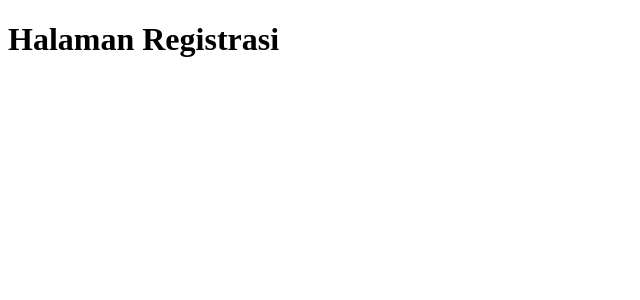
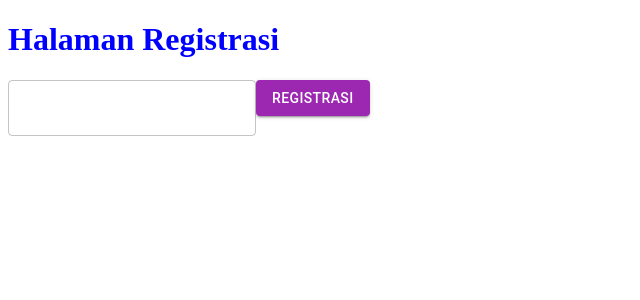
Before and after one commit to nawiq7208/React-Chat-App, a React (Create React App) app: page /registrasi in a window 1280 px wide. Shown: the top 300 px of the page, without its empty margins (0-640 px from the left). Built offline with nearby package versions, Linux system fonts and the light colour scheme; no server answers.

Commit message:
create theme and styles

```diff
--- a/package.json
+++ b/package.json
@@ -8,6 +8,7 @@
   ],
   "main": "src/index.js",
   "dependencies": {
+    "@material-ui/core": "4.9.8",
     "firebase": "7.13.2",
     "react": "16.12.0",
     "react-dom": "16.12.0",
--- a/src/App.js
+++ b/src/App.js
@@ -8,9 +8,12 @@ import NotFound from "./pages/404";
 import Private from "./pages/private";
 import PrivateRoute from "./components/PrivateRoute";
 import FirebaseProvider from "./components/FirebaseProvider";
+import { ThemeProvider } from "@material-ui/core";
+import theme from "./config/theme";
 
 export default function App() {
   return (
+    <ThemeProvider theme={theme}>
       <FirebaseProvider>
         <Router>
           <Switch>
@@ -24,5 +27,6 @@ export default function App() {
           </Switch>
         </Router>
       </FirebaseProvider>
+    </ThemeProvider>
   );
 }
--- /dev/null
+++ b/src/config/theme.js
@@ -0,0 +1,8 @@
+import { createMuiTheme } from "@material-ui/core/styles";
+import purple from "@material-ui/core/colors/purple";
+
+export default createMuiTheme({
+  palette: {
+    primary: purple
+  }
+});
--- a/src/pages/registrasi/index.js
+++ b/src/pages/registrasi/index.js
@@ -1,5 +1,17 @@
 import React from "react";
+import TextField from "@material-ui/core/TextField";
+import Button from "@material-ui/core/Button";
+import useStyles from "./styles";
 
 export default function Registrasi() {
-  return <h1>Halaman Registrasi</h1>;
+  const classes = useStyles();
+  return (
+    <>
+      <h1 className={classes.blue}>Halaman Registrasi</h1>
+      <TextField variant="outlined" />
+      <Button variant="contained" color="primary">
+        Registrasi
+      </Button>
+    </>
+  );
 }
--- /dev/null
+++ b/src/pages/registrasi/styles.js
@@ -0,0 +1,8 @@
+import { makeStyles } from "@material-ui/core/styles";
+import theme from "../../config/theme";
+
+export default makeStyles((theme) => ({
+  blue: {
+    color: "blue"
+  }
+}));
```
Lines whose indentation alone changed are shown as unchanged.
